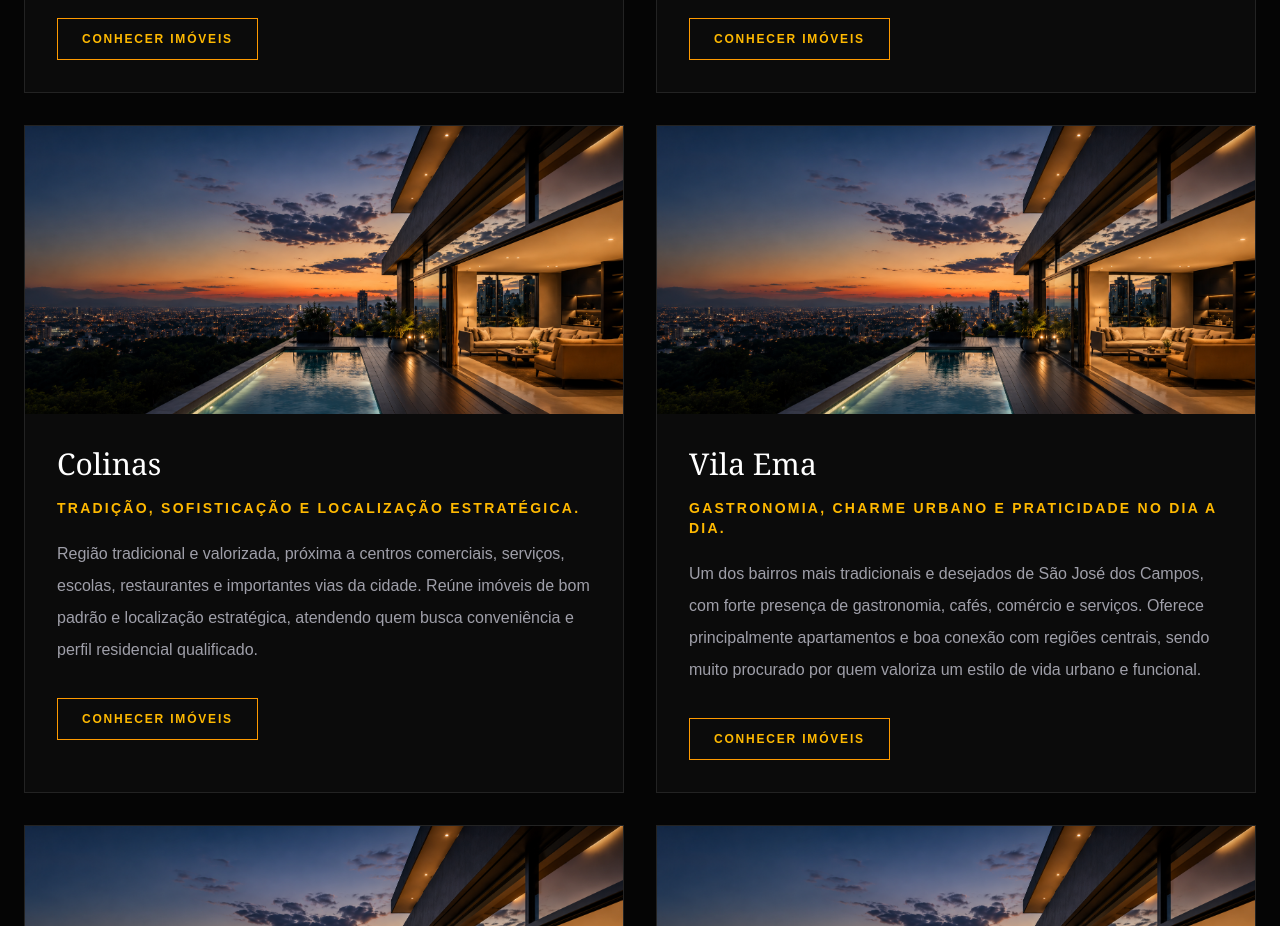
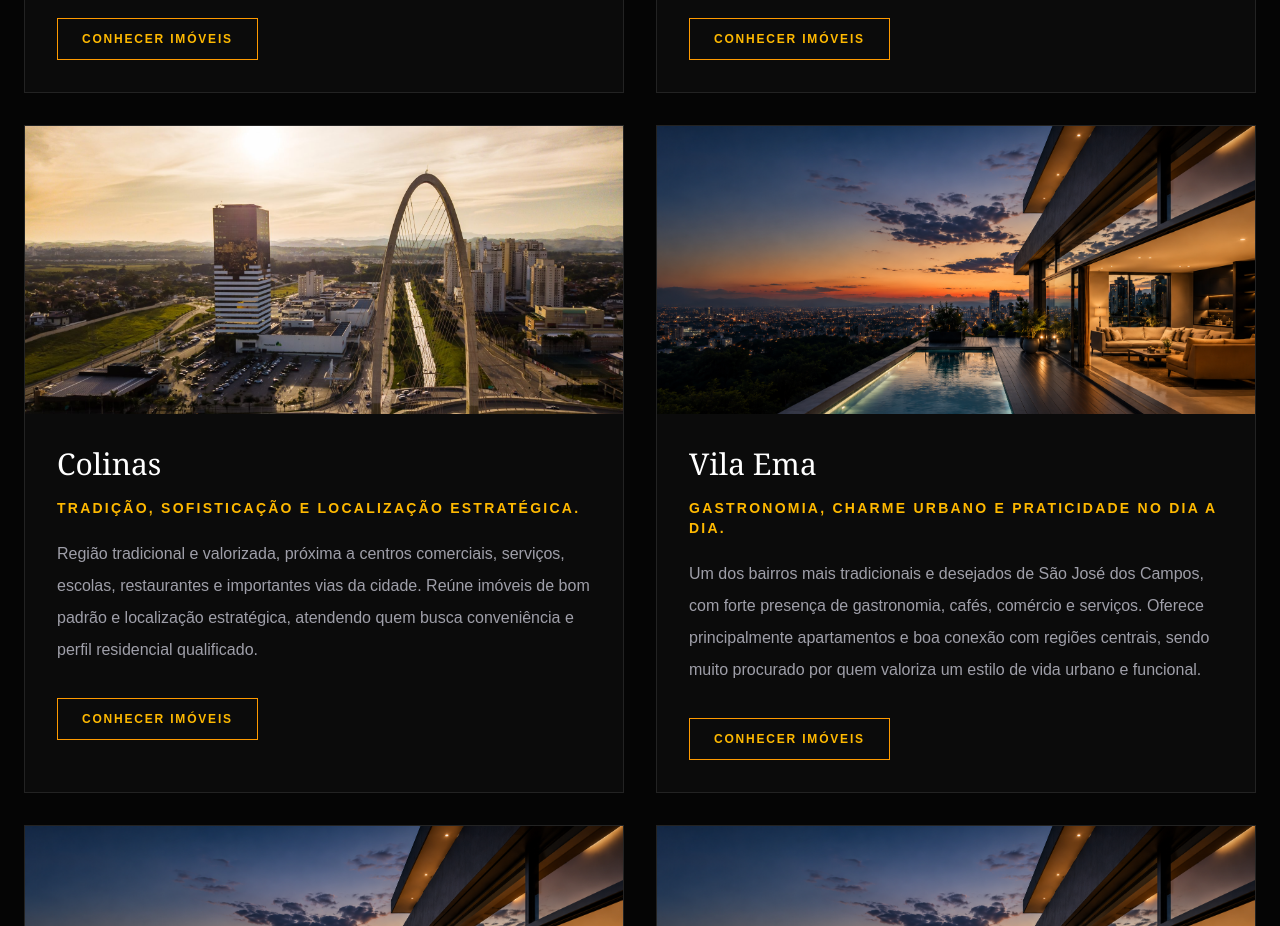
Before and after one commit to altamirbonilhajunior2-prog/bbconsultoriaimobiliaria-premium, a Next.js app: page /bairros in a window 1280 px wide. Shown: the part 1320-2246 px from the top of the page. Built offline with nearby package versions, Linux system fonts and the light colour scheme.

Commit message:
Adiciona imagem do Colinas na pagina de bairros

```diff
--- a/app/bairros/page.tsx
+++ b/app/bairros/page.tsx
@@ -25,7 +25,7 @@ const neighborhoods = [
   {
     title: "Colinas",
     slug: "colinas",
-    image: "/hero-clean.png",
+    image: "/bairros/colinas.jpeg",
     highlight:
       "Tradição, sofisticação e localização estratégica.",
     description:
```
Also changed, not shown: public/bairros/colinas.jpeg (added).
